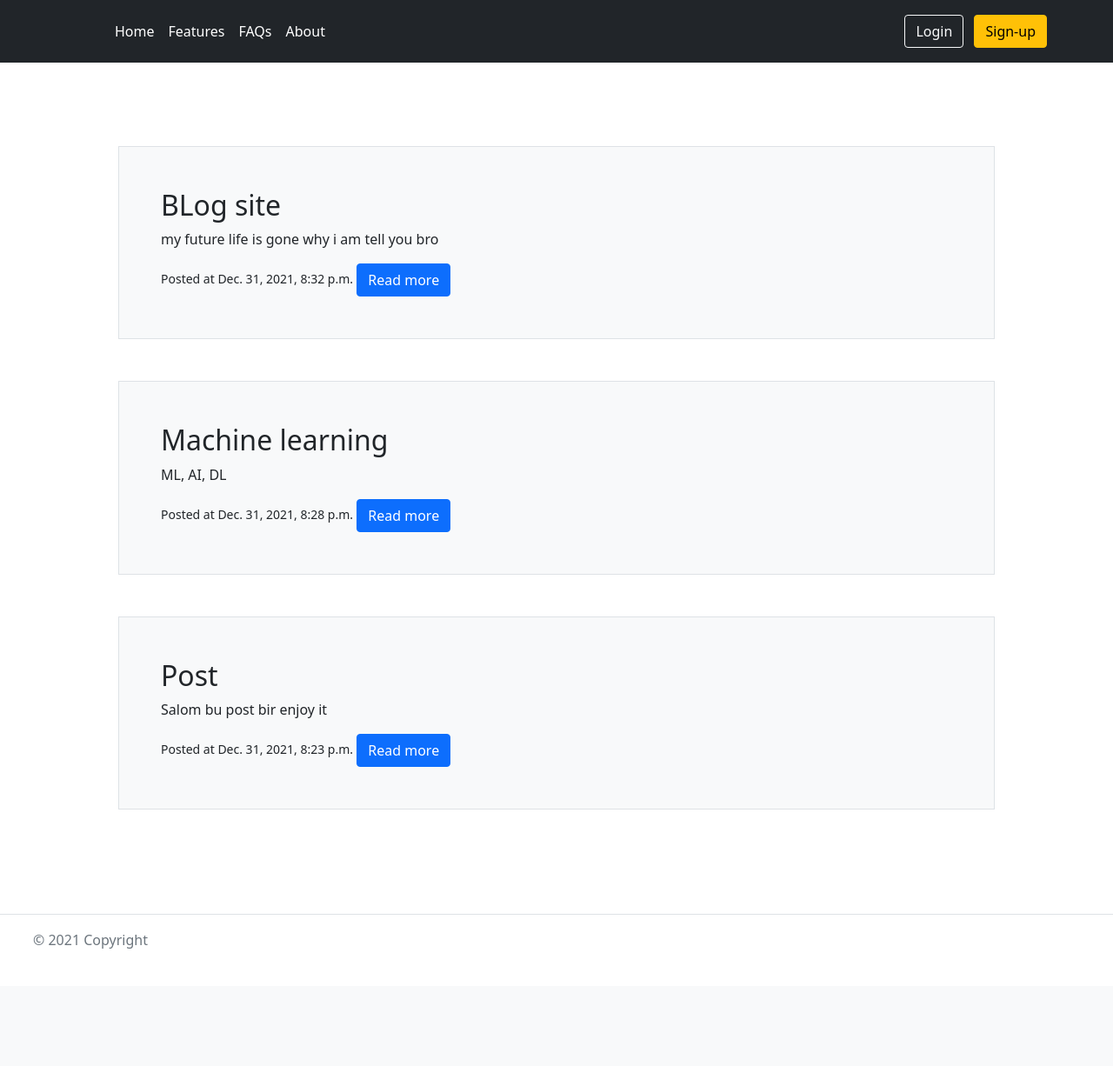
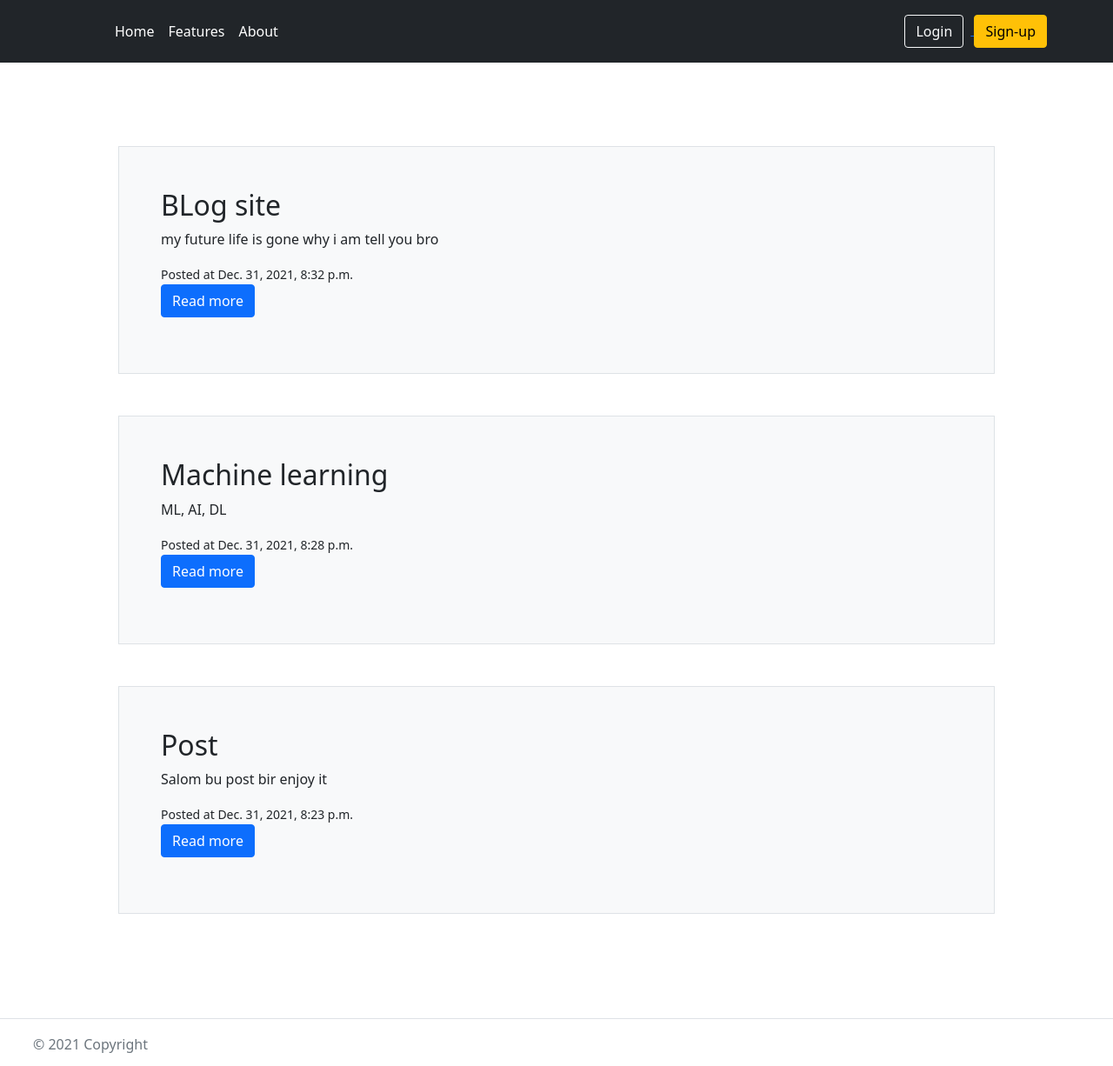
Before and after one commit to AAbdurakhmanov/blogsite_with_py_django, a Django app: page / in a window 1280 px wide. Shown: the top 1226 px of the page at 87% size. Before the commit the page ends 1091 px from the top, so only its background shows below. Run offline with Django 3.2, Linux system fonts and the light colour scheme; data comes from the database, SQL or seed files in the repository; both versions use the stored data as it was after the commit.

Commit message:
added some design

```diff
--- a/blogapp/templates/blogapp/base.html
+++ b/blogapp/templates/blogapp/base.html
@@ -31,12 +31,15 @@
           <ul class="nav col-12 col-lg-auto me-lg-auto mb-2 justify-content-center mb-md-0">
             <li><a href="{% url 'home' %}" class="nav-link px-2 text-white">Home</a></li>
             <li><a href="#" class="nav-link px-2 text-white">Features</a></li>
-            <li><a href="#" class="nav-link px-2 text-white">FAQs</a></li>
             <li><a href="#" class="nav-link px-2 text-white">About</a></li>
           </ul>
           <div class="text-end">
-            <button type="button" class="btn btn-outline-light me-2">Login</button>
-            <button type="button" class="btn btn-warning">Sign-up</button>
+            <a href="#">
+              <button type="button" class="btn btn-outline-light me-2">Login</button>
+            </a>
+            <a href="#">
+              <button type="button" class="btn btn-warning">Sign-up</button>
+            </a>
           </div>
         </div>
       </div>
--- a/blogapp/templates/blogapp/index.html
+++ b/blogapp/templates/blogapp/index.html
@@ -7,7 +7,11 @@
 				<h2 class="">{{ post.title }}</h2>
 				<p>{{ post.intro }}</p>
 				<small>Posted at {{ post.date_added }}</small>
-				<a href="{% url 'post_detail' post.slug %}"><button class="btn btn btn-primary" type="button">Read more</button></a>
+				<p>
+					<a href="{% url 'post_detail' post.slug %}">
+					<button class="btn btn btn-primary" type="button">Read more</button>
+					</a>
+				</p>
 			</div>
 		</div>
 	{% endfor %}
--- /dev/null
+++ b/blogapp/templates/blogapp/login.html
@@ -0,0 +1,2 @@
+{% extends 'blogapp/base.html' %}
+<h5>iam login page</h5>
--- a/blogapp/templates/blogapp/post_detail.html
+++ b/blogapp/templates/blogapp/post_detail.html
@@ -1,14 +1,13 @@
 {% extends 'blogapp/base.html' %}
 {% block content %}
 	<div class="container">
-		<a href="{% url 'home' %}"><button type="button" class="btn btn-primary">back</button></a>
 		<h1 class="title">{{ post.title }}</h1>
 		<small>Posted at {{ post.date_added }}</small>
 		<p><strong>{{ post.intro }}</strong></p>
 		<p>{{ post.body }}</p>
+		<a href="{% url 'home' %}"><button type="button" class="btn btn-primary">back</button></a>
 		<hr>
 		<h2 class="subtitle">Comments</h2>
-
 		{% for comment in post.comment.all %}
 			<article class="media">
 				<div class="media-content">
--- /dev/null
+++ b/blogapp/templates/blogapp/register.html
@@ -0,0 +1,2 @@
+{% extends 'blogapp/base.html' %}
+<h4>Iam register page</h4>
```
Also changed, not shown: db.sqlite3.
